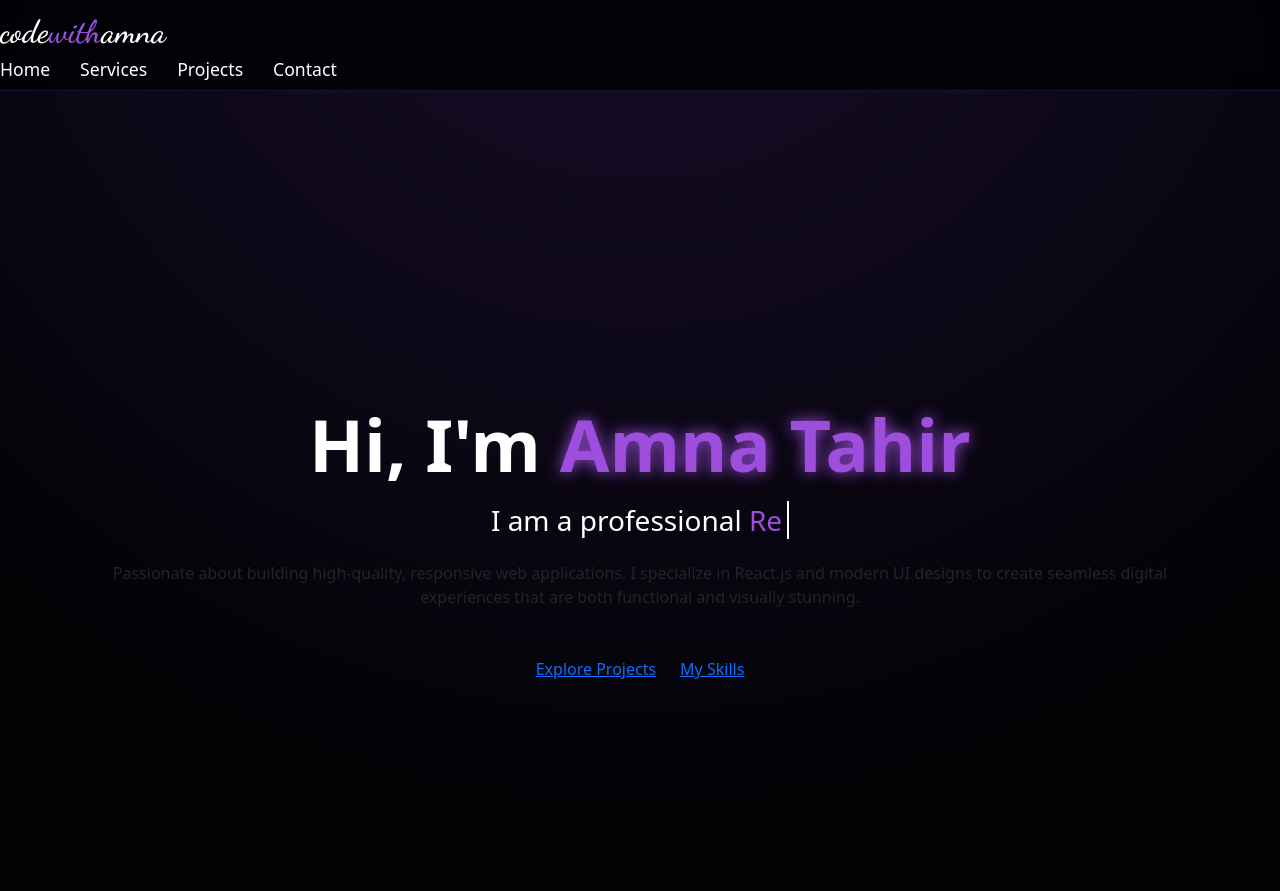
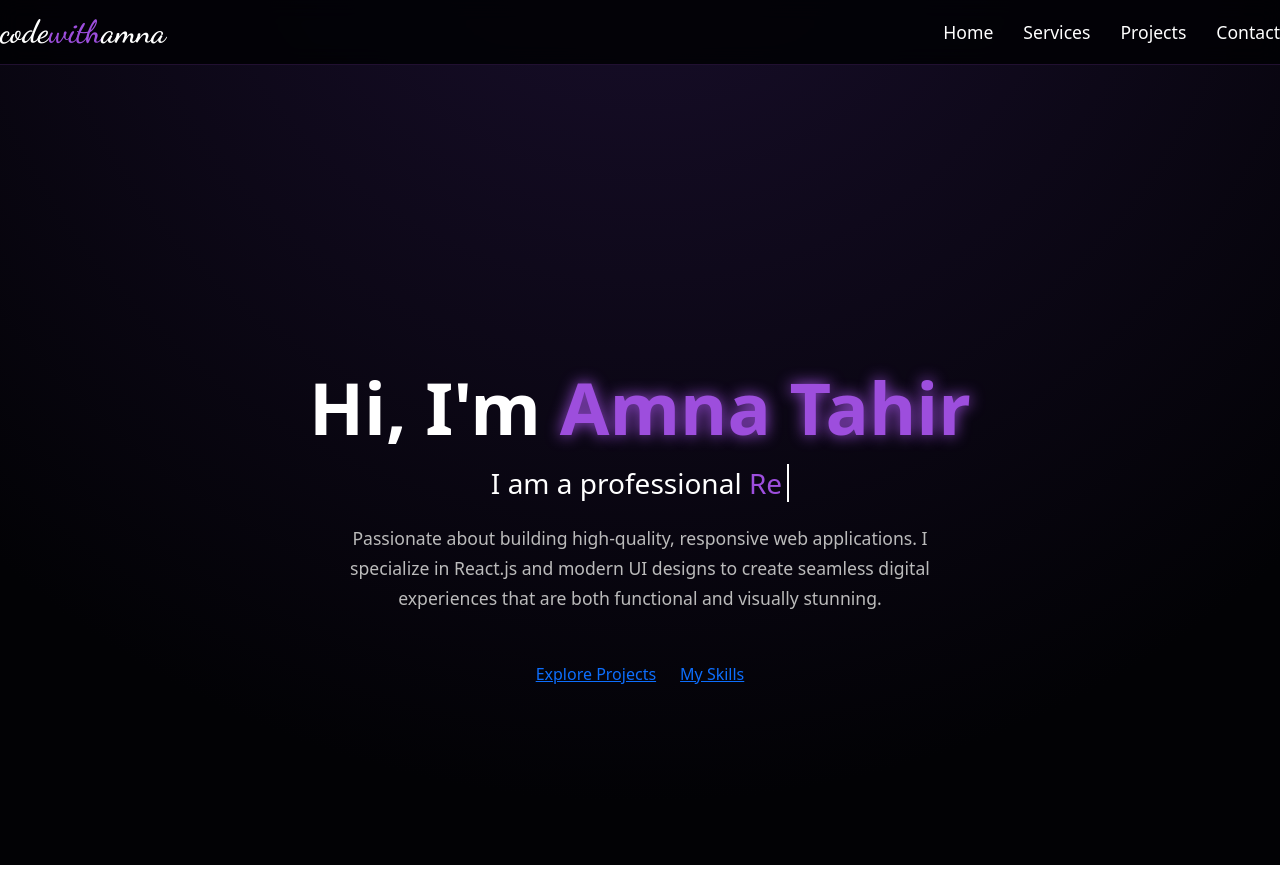
Before and after one commit to amna18304/my-portfolio, a React (Vite) app: page / in a window 1280 px wide. After the commit the page ends 865 px from the top, so only its background shows below. Built offline with nearby package versions, Linux system fonts and the light colour scheme.

Commit message:
fixed navbar layout structure

```diff
--- a/src/App.css
+++ b/src/App.css
@@ -1,7 +1,10 @@
-/* --- Root Variables --- */
+/* --- Root Variables & Fonts --- */
+@import url('https://fonts.googleapis.com/css2?family=Dancing+Script:wght@700&family=Plus+Jakarta+Sans:wght@400;500;600;700&display=swap');
+
 html {
   scroll-behavior: smooth;
 }
+
 :root {
   --p-glow: #9d4edd;
   --bg-dark: #020205;
@@ -18,10 +21,10 @@ body {
   overflow-x: hidden;
 }
 
-/* --- Navbar Styling (FIXED FOR DESKTOP & MOBILE) --- */
+/* --- Navbar (FIXED: Logo Left, Links Right) --- */
 .navbar {
   display: flex;
-  justify-content: space-between; /* Logo left, Links right */
+  justify-content: space-between; /* Is se Logo left aur Links right ho jayenge */
   align-items: center;
   background: rgba(2, 2, 5, 0.9);
   backdrop-filter: blur(10px);
@@ -39,7 +42,7 @@ body {
   font-size: 2rem;
   color: white !important;
   text-decoration: none;
-  font-weight: bold;
+  transition: 0.3s;
 }
 
 .nav-logo span {
@@ -47,7 +50,7 @@ body {
 }
 
 .nav-links {
-  display: flex; /* Desktop par line mein */
+  display: flex;
   list-style: none;
   gap: 30px;
   margin: 0;
@@ -64,10 +67,12 @@ body {
 
 .nav-links li a:hover {
   color: var(--p-glow) !important;
+  text-shadow: 0 0 10px var(--p-glow);
 }
 
+/* --- Mobile Menu Icon --- */
 .menu-icon {
-  display: none; /* Desktop par chhupa rahega */
+  display: none;
   font-size: 2rem;
   color: white;
   cursor: pointer;
@@ -78,7 +83,7 @@ body {
   font-size: 4.5rem;
   font-weight: 600;
   color: white;
-  margin-top: 100px; /* Navbar se niche karne ke liye */
+  margin-top: 120px;
 }
 
 .name-purple {
@@ -86,59 +91,73 @@ body {
   text-shadow: 0 0 15px var(--p-glow);
 }
 
-/* --- Skills & Projects --- */
+.bio-text {
+  max-width: 600px;
+  margin: 20px auto;
+  color: #bbbbbb;
+  font-size: 1.1rem;
+  line-height: 1.7;
+}
+
+/* --- Skills Page --- */
 .skill-row-wrapper {
   background: rgba(255, 255, 255, 0.03);
   padding: 25px;
   border-radius: 15px;
   transition: 0.4s ease;
   border: 1px solid rgba(157, 78, 221, 0.1);
-  margin-bottom: 30px;
+  margin-bottom: 20px;
 }
 
+.skill-row-wrapper:hover {
+  background: rgba(157, 78, 221, 0.08);
+  transform: translateX(10px);
+  border-color: var(--p-glow);
+}
+
+/* --- Project Glass Cards --- */
 .glass-card {
   background: rgba(255, 255, 255, 0.03);
   backdrop-filter: blur(10px);
   border: 1px solid rgba(157, 78, 221, 0.1);
   border-radius: 25px;
-  padding: 30px;
+  padding: 40px 30px;
   text-align: center;
-  transition: 0.4s;
+  transition: all 0.4s ease;
   height: 100%;
 }
 
 .glass-card:hover {
-  transform: translateY(-10px);
+  transform: translateY(-15px);
+  background: rgba(157, 78, 221, 0.08);
   border-color: var(--p-glow);
-  box-shadow: 0 10px 30px rgba(157, 78, 221, 0.3);
+  box-shadow: 0 20px 40px rgba(157, 78, 221, 0.2);
 }
 
-/* --- MOBILE RESPONSIVENESS (FIXED) --- */
+/* --- Mobile Responsiveness --- */
 @media (max-width: 768px) {
-
   .hero-title {
-    font-size: 2.5rem !important; /* Mobile par chota size */
+    font-size: 2.8rem !important; /* Mobile par name size fit */
   }
 
   .menu-icon {
-    display: block; /* Mobile par 3 lines nazar aayengi */
+    display: block !important; /* Mobile par menu button show hoga */
   }
 
   .nav-links {
-    display: none; /* Default band */
+    display: none; /* Mobile par links default hidden */
     flex-direction: column;
     position: absolute;
-    top: 100%;
+    top: 70px;
     left: 0;
     width: 100%;
-    background: rgba(2, 2, 5, 0.98);
+    background: rgba(2, 2, 5, 0.95);
+    padding: 30px 0;
     text-align: center;
-    padding: 30px 0;
-    border-bottom: 1px solid var(--p-glow);
   }
 
   .nav-links.active {
-    display: flex; /* Click par menu khulega */
+    display: flex !important; /* Click hone par menu khulega */
   }
 
   .nav-links li {
@@ -147,8 +166,5 @@ body {
 
   .glass-card {
     margin-bottom: 20px;
-    width: 90% !important;
-    margin-left: auto;
-    margin-right: auto;
   }
 }
--- a/src/components/Navbar.jsx
+++ b/src/components/Navbar.jsx
@@ -3,39 +3,27 @@ import { Link } from 'react-router-dom';
 import '../App.css';
 
 const Navbar = () => {
-  // Mobile menu ko open/close karne ke liye state
   const [isOpen, setIsOpen] = useState(false);
 
   return (
     <nav className="navbar">
-      <div className="nav-container">
+      {/* Logo ab seedha navbar ke andar hai taake flexbox usay left par rakhay */}
       <div className="nav-logo">
         code<span>with</span>amna
       </div>
 
-        {/* Mobile Hamburger Icon */}
+      {/* Mobile Icon */}
       <div className="menu-icon" onClick={() => setIsOpen(!isOpen)}>
-          <span className={isOpen ? "icon-bar open" : "icon-bar"}></span>
-          <span className={isOpen ? "icon-bar open" : "icon-bar"}></span>
-          <span className={isOpen ? "icon-bar open" : "icon-bar"}></span>
+        {isOpen ? "✖" : "☰"}
       </div>
 
-        {/* Navigation Links */}
+      {/* Links ab seedha navbar ke andar hain taake wo right par jayen */}
       <ul className={isOpen ? "nav-links active" : "nav-links"}>
-          <li>
-            <Link to="/" onClick={() => setIsOpen(false)}>Home</Link>
-          </li>
-          <li>
-            <Link to="/services" onClick={() => setIsOpen(false)}>Services</Link>
-          </li>
-          <li>
-            <Link to="/projects" onClick={() => setIsOpen(false)}>Projects</Link>
-          </li>
-          <li>
-            <Link to="/contact" onClick={() => setIsOpen(false)}>Contact</Link>
-          </li>
+        <li><Link to="/" onClick={() => setIsOpen(false)}>Home</Link></li>
+        <li><Link to="/services" onClick={() => setIsOpen(false)}>Services</Link></li>
+        <li><Link to="/projects" onClick={() => setIsOpen(false)}>Projects</Link></li>
+        <li><Link to="/contact" onClick={() => setIsOpen(false)}>Contact</Link></li>
       </ul>
-      </div>
     </nav>
   );
 };
```
Lines whose indentation alone changed are shown as unchanged.
